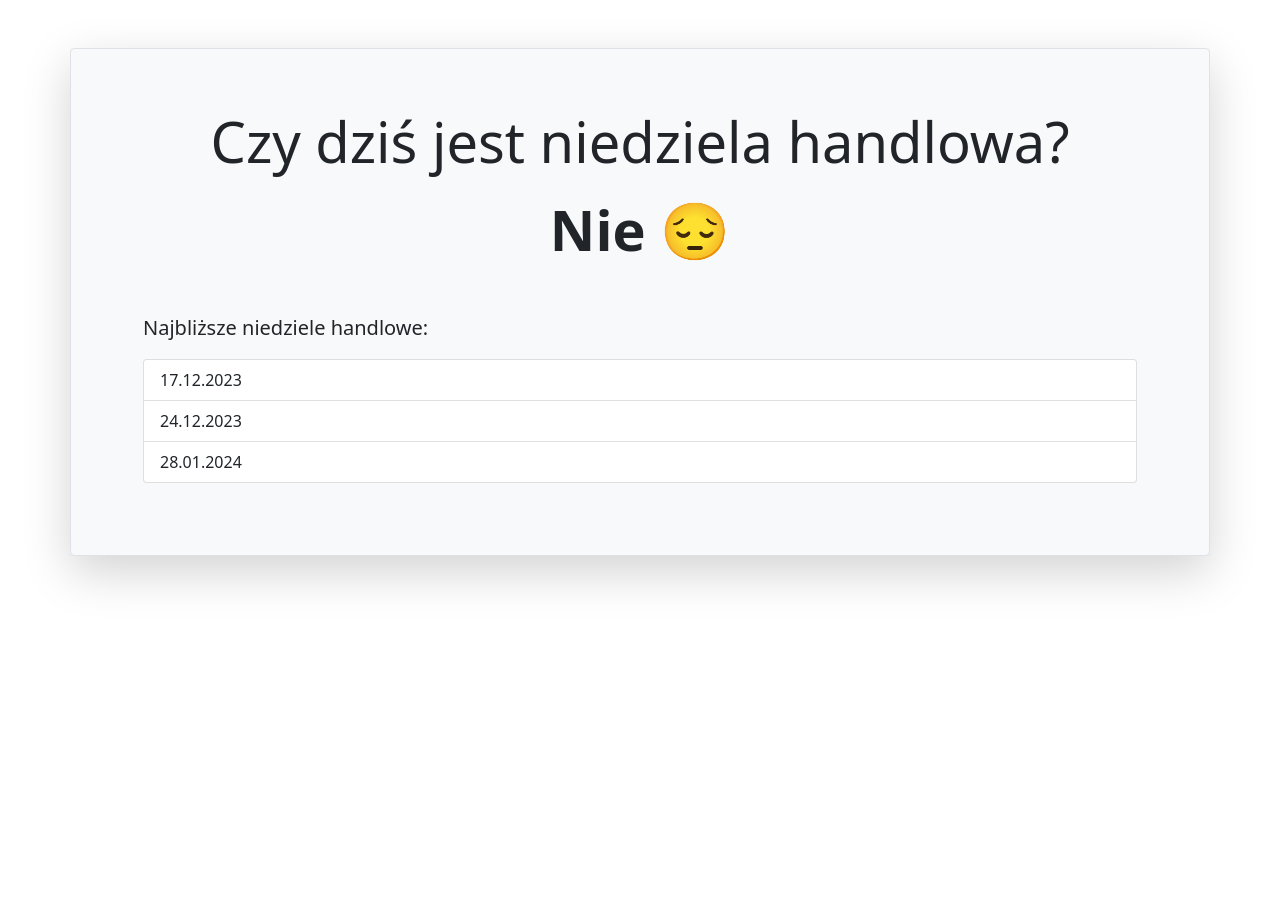
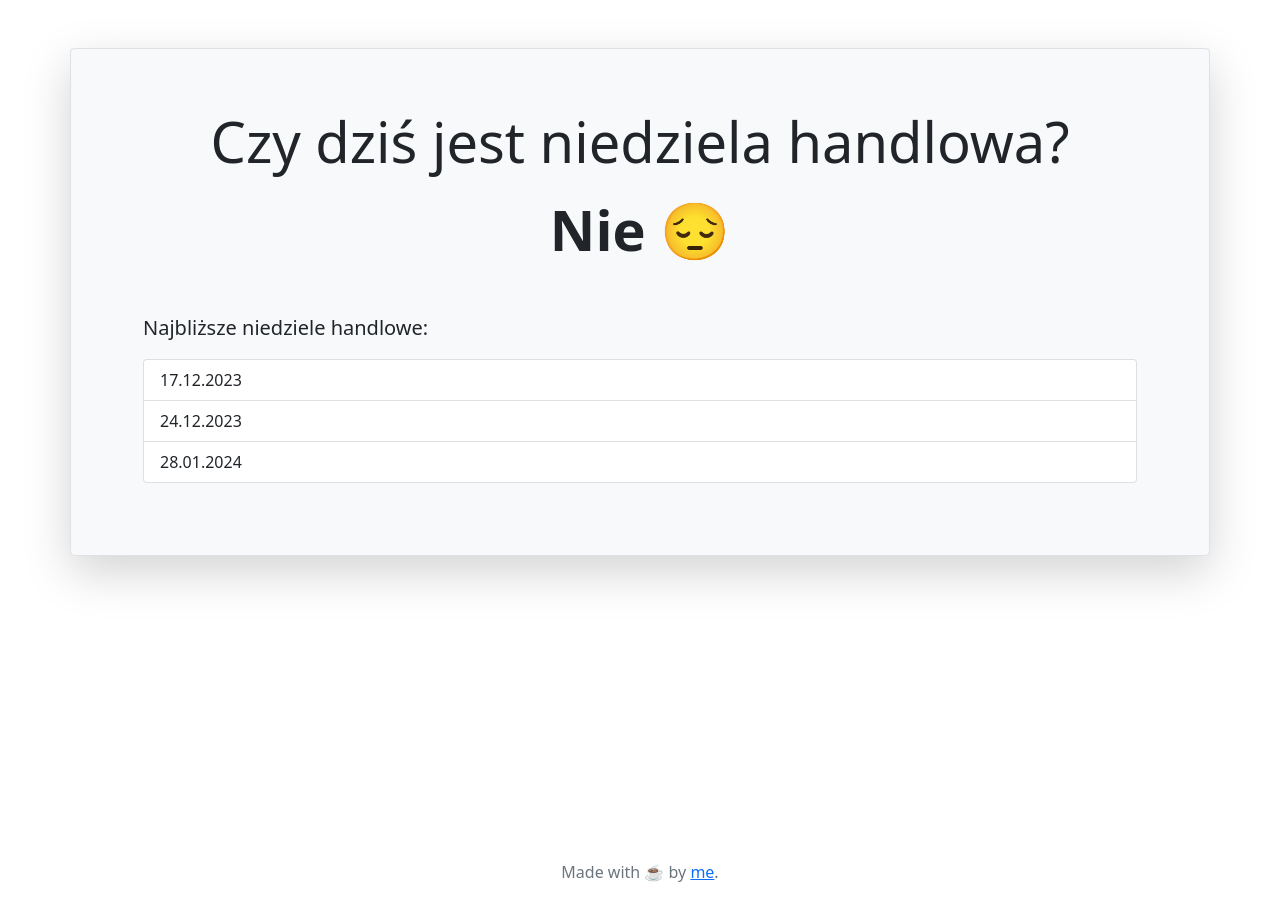
Before and after one commit to skypaw/sunday-shopping, a Jekyll site: the page built from jekyll/index.md, in a window 1280 px wide. Built offline with Jekyll 4.4.1, drawn with Linux system fonts in a browser that asks for light colours.

Commit message:
add credits (#62)

```diff
--- a/jekyll/_layouts/default.html
+++ b/jekyll/_layouts/default.html
@@ -1,5 +1,5 @@
 <!doctype html>
-<html lang="en">
+<html class="h-100" lang="pl">
 <head>
     <meta charset="utf-8">
     <meta name="viewport" content="width=device-width, initial-scale=1">
@@ -12,7 +12,7 @@
     <title>{{ page.title }}</title>
 
 </head>
-<body>
+<body class="d-flex flex-column h-100">
 <main class="px-3">
     <div class="container my-5 bg-light text-dark">
         <div class="row p-4 pt-lg-5 align-items-center rounded-3 border shadow-lg">
@@ -22,5 +22,10 @@
         </div>
     </div>
 </main>
+<footer class="footer mt-auto py-3 text-center">
+  <div class="container">
+    <span class="text-muted">Made with ☕ by <a href="https://github.com/skypaw/sunday-shopping">me</a>.</span>
+  </div>
+</footer>
 </body>
 </html>
```
Also changed, not shown: README.md.
